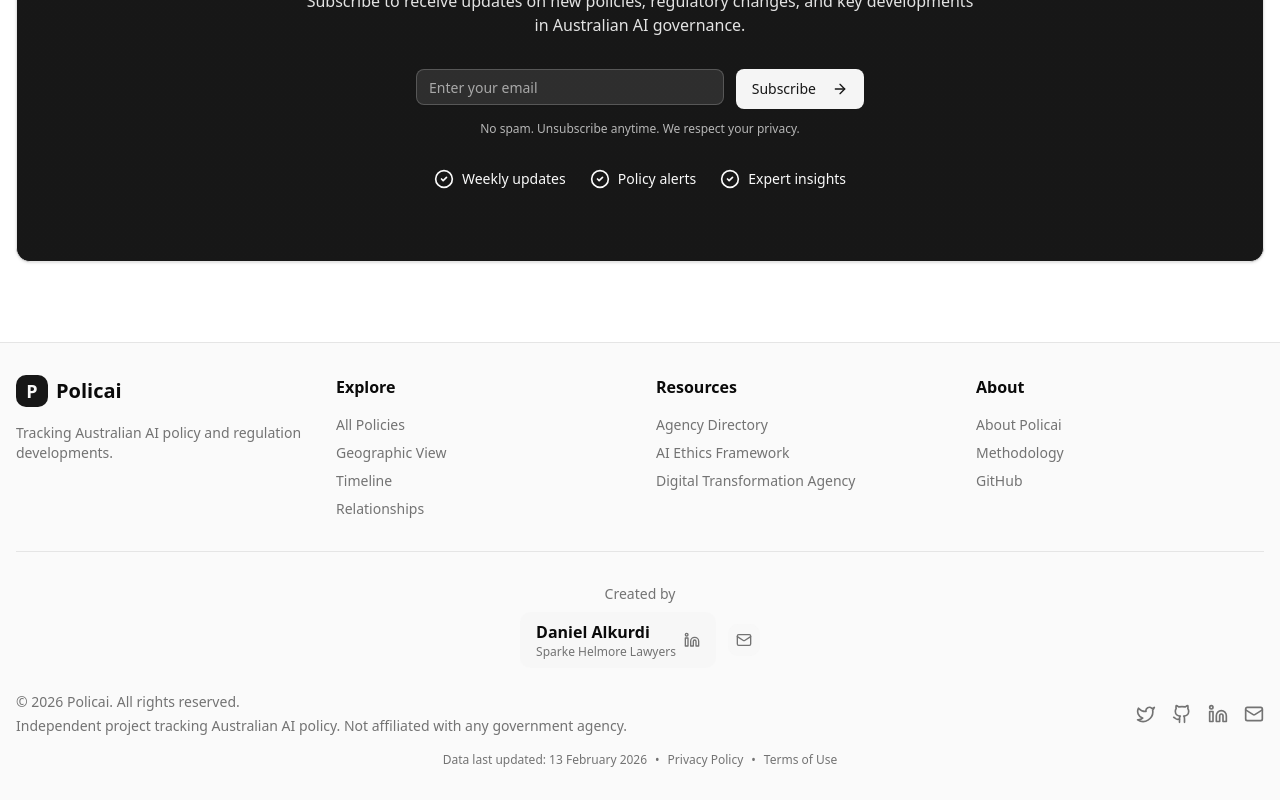
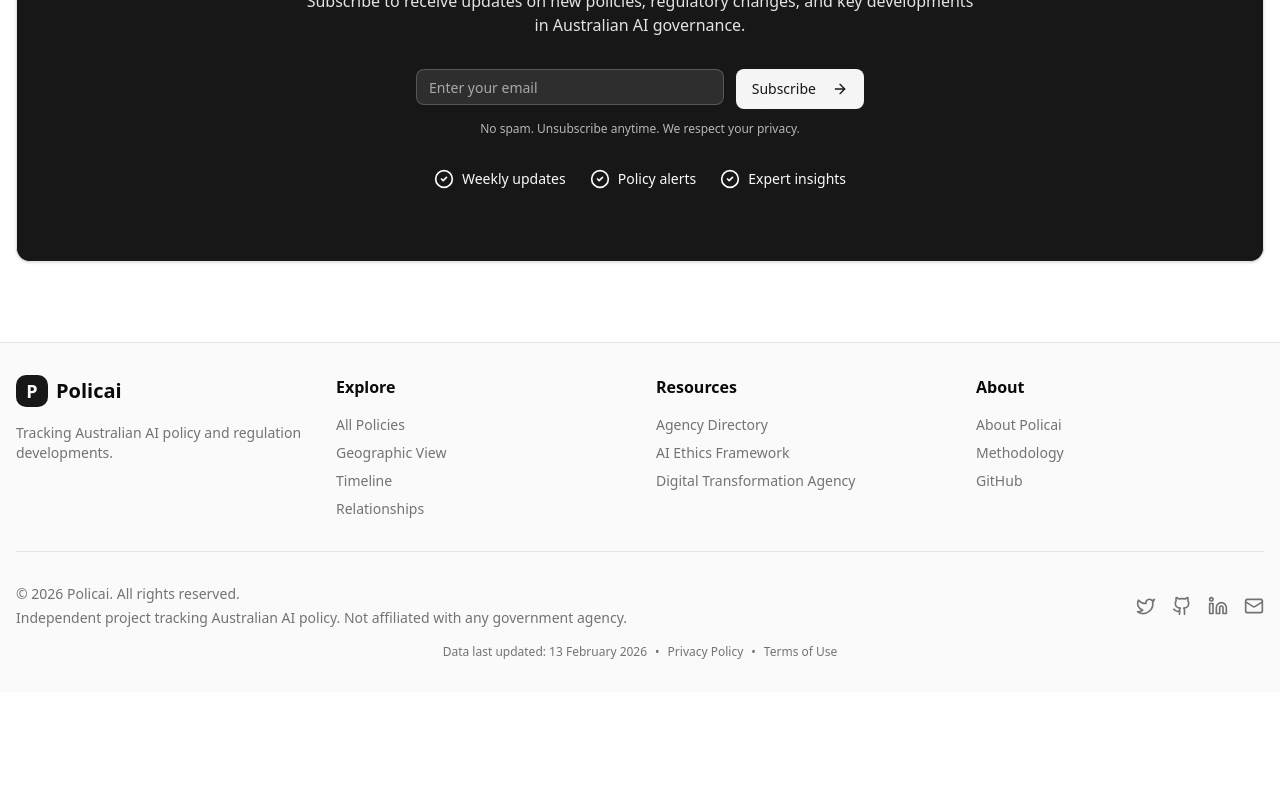
Before and after one commit to danielalkurdi/policai, a Next.js app: page / in a window 1280 px wide. Shown: the part 3146-3946 px from the top of the page. After the commit the page ends 3838 px from the top, so only its background shows below. Built offline with nearby package versions, Linux system fonts and the light colour scheme; no server answers.

Commit message:
fix: remove creator credits section from footer

```diff
--- a/src/components/layout/Footer.tsx
+++ b/src/components/layout/Footer.tsx
@@ -102,37 +102,7 @@ export function Footer() {
           </div>
         </div>
 
-        {/* Credits Section */}
         <div className="mt-8 pt-8 border-t">
-          <div className="flex flex-col items-center gap-2 mb-6">
-            <p className="text-sm text-muted-foreground">Created by</p>
-            <div className="flex items-center gap-3">
-              <a
-                href="https://www.linkedin.com/in/danielalkurdi/"
-                target="_blank"
-                rel="noopener noreferrer"
-                className="group flex items-center gap-2 px-4 py-2 rounded-lg bg-muted/50 hover:bg-muted transition-colors"
-              >
-                <div className="flex flex-col">
-                  <span className="font-semibold text-foreground group-hover:text-primary transition-colors">
-                    Daniel Alkurdi
-                  </span>
-                  <span className="text-xs text-muted-foreground">
-                    Sparke Helmore Lawyers
-                  </span>
-                </div>
-                <Linkedin className="h-4 w-4 text-muted-foreground group-hover:text-[#0A66C2] transition-colors" />
-              </a>
-              <a
-                href="mailto:Daniel.Alkurdi@sparke.com.au"
-                className="p-2 rounded-lg bg-muted/50 hover:bg-muted transition-colors text-muted-foreground hover:text-primary"
-                aria-label="Email Daniel Alkurdi"
-              >
-                <Mail className="h-4 w-4" />
-              </a>
-            </div>
-          </div>
-
           <div className="flex flex-col md:flex-row justify-between items-center gap-4">
             <div className="text-sm text-muted-foreground text-center md:text-left">
               <p>
```
